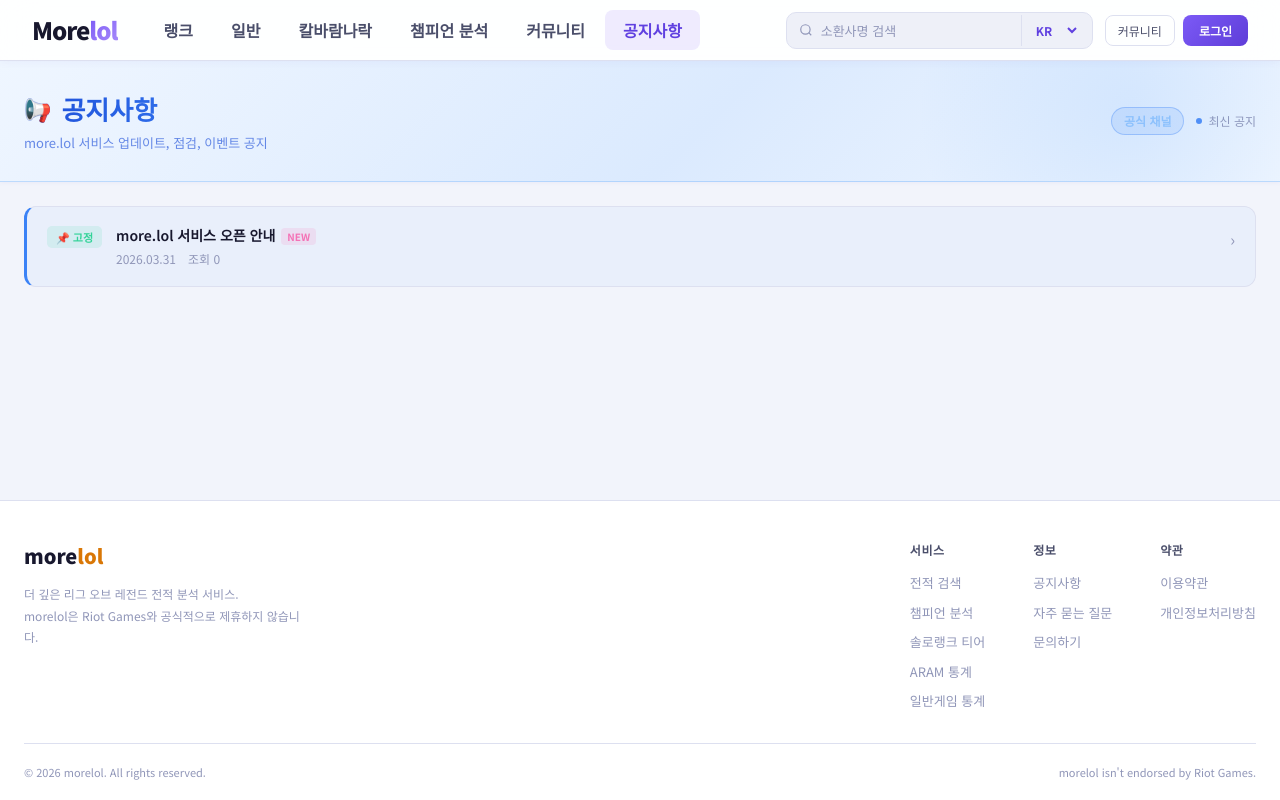
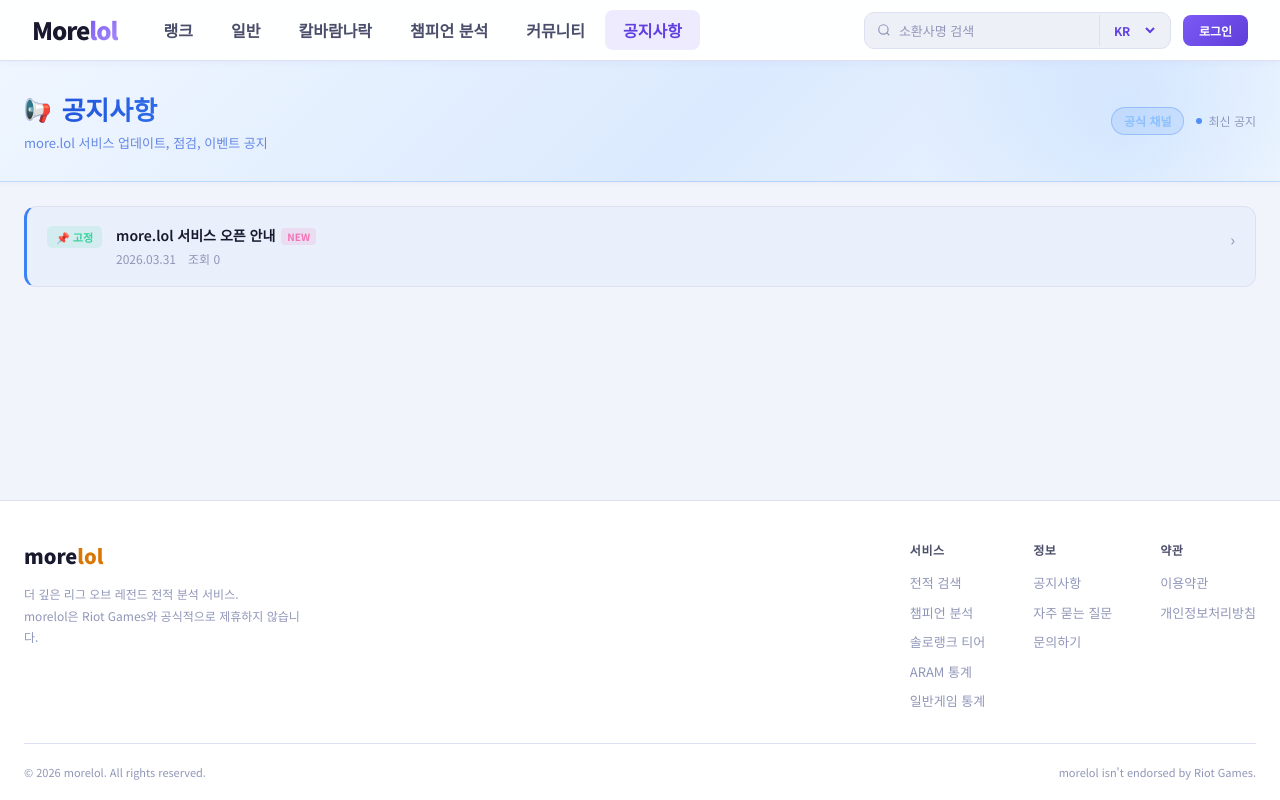
Before and after one commit to shinseongmin1-sketch/more.lol, a React (Vite) app: page /notice in a window 1280 px wide. Built offline with nearby package versions, Linux system fonts and the light colour scheme.

Commit message:
auto: 2026-04-01 21:02

```diff
--- a/src/components/Header.tsx
+++ b/src/components/Header.tsx
@@ -90,8 +90,6 @@ export default function Header({ onSearch, user, onLoginClick, onLogout }: Heade
           )}
 
           <div className="header-actions">
-            <button className="btn-ghost" onClick={() => navigate('/community')}>커뮤니티</button>
-
             {user ? (
               <div className="user-menu" ref={dropdownRef}>
                 <button
```
